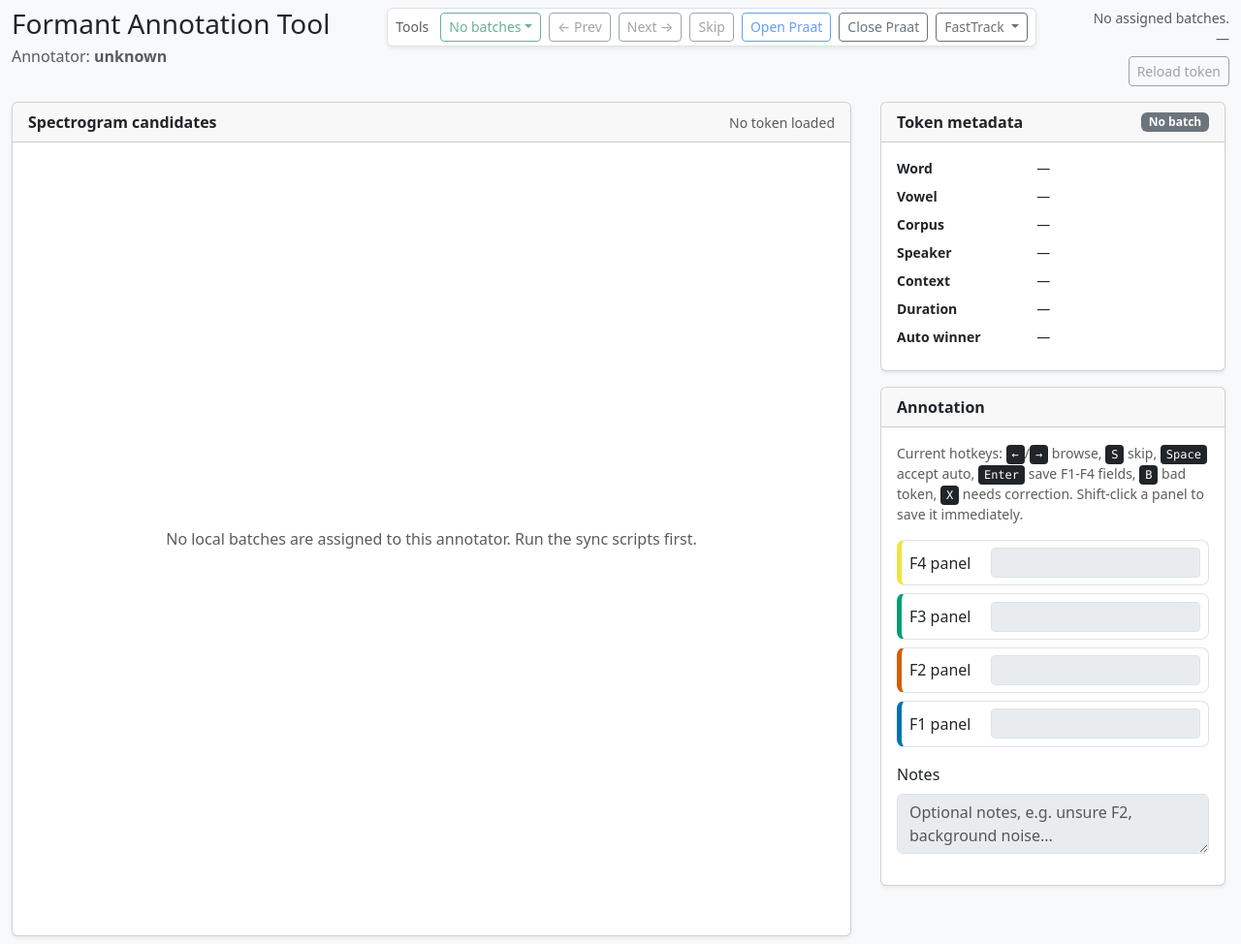
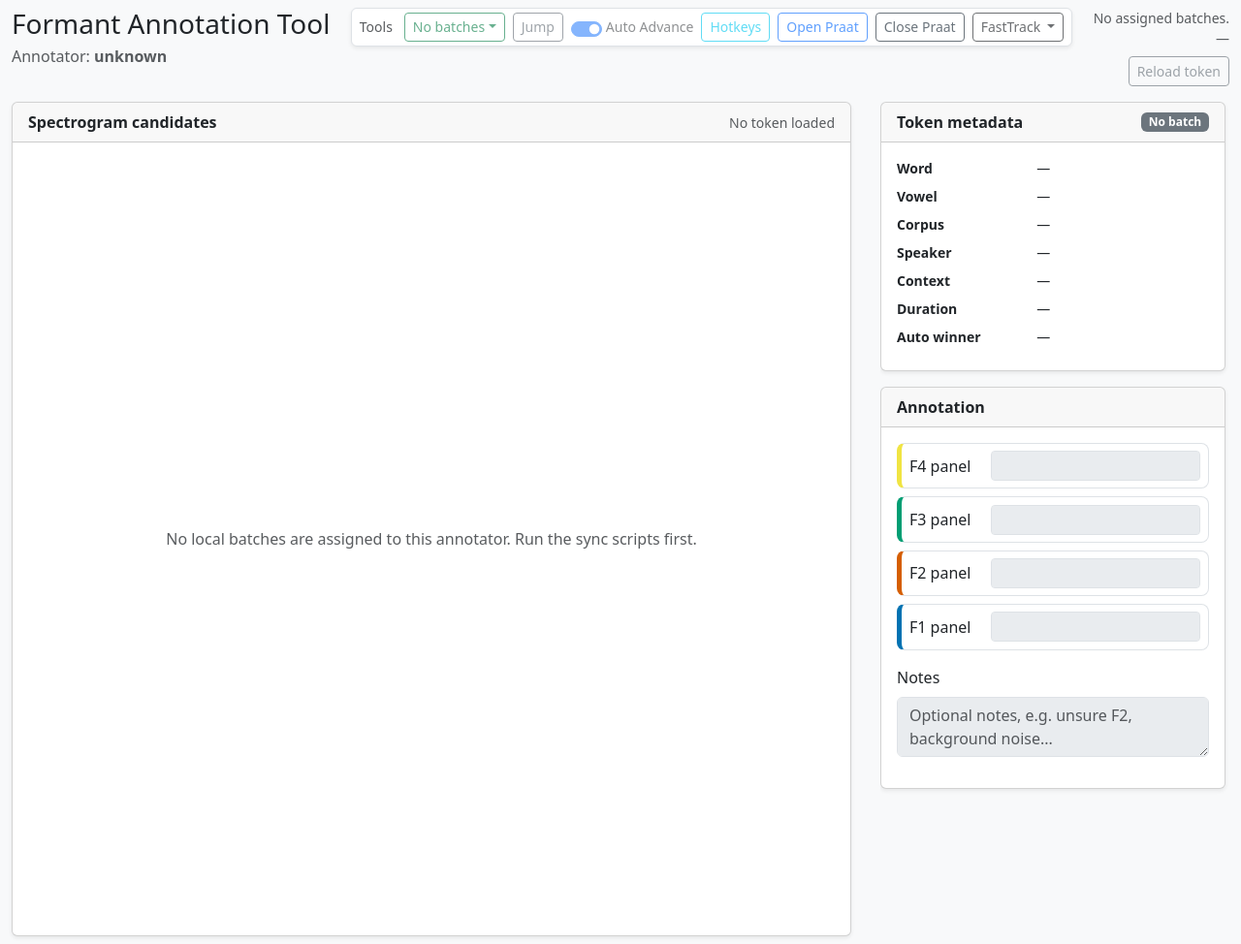
Before and after one commit to iangif/formant-annotation-tool, a FastAPI app: page / in a window 1280 px wide. Shown: the whole page at 97% size. Run offline with FastAPI, Linux system fonts and the light colour scheme; data that the repository does not hold is empty; some libraries are stand-ins or nearby versions.

Commit message:
Add alignment comments, add jump, add auto advance, disable rerunning fasttrack, add hotkeys button, revamp transitions

```diff
--- a/app/static/css/annotate.css
+++ b/app/static/css/annotate.css
@@ -213,3 +213,87 @@ kbd {
 #batch-position-label {
     font-variant-numeric: tabular-nums;
 }
+
+.auto-advance-switch {
+    display: flex;
+    align-items: center;
+    gap: 0.25rem;
+    white-space: nowrap;
+}
+
+.spectrogram-wrapper.transition-left.is-transitioning {
+    opacity: 0;
+    transform: translateX(24px);
+}
+
+.spectrogram-wrapper.transition-right.is-transitioning {
+    opacity: 0;
+    transform: translateX(-24px);
+}
+
+.spectrogram-wrapper.transition-left:not(.is-transitioning) {
+    animation: spectrogram-enter-from-left 140ms ease-out;
+}
+
+.spectrogram-wrapper.transition-right:not(.is-transitioning) {
+    animation: spectrogram-enter-from-right 140ms ease-out;
+}
+
+@keyframes spectrogram-enter-from-left {
+    from {
+        opacity: 0;
+        transform: translateX(-24px);
+    }
+    to {
+        opacity: 1;
+        transform: translateX(0);
+    }
+}
+
+@keyframes spectrogram-enter-from-right {
+    from {
+        opacity: 0;
+        transform: translateX(24px);
+    }
+    to {
+        opacity: 1;
+        transform: translateX(0);
+    }
+}
+
+.hotkeys-backdrop {
+    position: fixed;
+    inset: 0;
+    z-index: 1070;
+    display: flex;
+    align-items: center;
+    justify-content: center;
+    padding: 1rem;
+    background: rgba(0, 0, 0, 0.36);
+}
+
+.hotkeys-panel {
+    position: relative;
+    width: min(520px, 100%);
+    max-height: min(640px, 90dvh);
+    overflow-y: auto;
+    padding: 1.5rem;
+    border-radius: 1rem;
+    background: #fff;
+}
+
+.hotkeys-close {
+    position: absolute;
+    top: 1rem;
+    right: 1rem;
+}
+
+.hotkeys-list dt,
+.hotkeys-list dd {
+    padding-top: 0.35rem;
+    padding-bottom: 0.35rem;
+}
+
+#meta-alignment-comment {
+    white-space: pre-wrap;
+}
--- a/app/static/js/annotate/actions.js
+++ b/app/static/js/annotate/actions.js
@@ -1,8 +1,8 @@
 import { state } from "./state.js";
-import { setControlsEnabled, showToast, flashSaveConfirmation, fadeOutSpectrogram } from "./ui.js";
+import { setControlsEnabled, showToast, flashSaveConfirmation } from "./ui.js";
 import {
     closePraat,
-    loadNextUnfinishedOrBeginning,
+    jumpToNextUnannotatedToken,
     refreshBatches,
     updateCurrentBatchTokenSummaryFromLoadedToken,
 } from "./api.js";
@@ -54,8 +54,17 @@ export async function savePayload(payload) {
         renderBatchMenu();
         renderBatchProgress();
 
-        await fadeOutSpectrogram();
-        await loadNextUnfinishedOrBeginning();
+        if (state.autoAdvanceEnabled) {
+            const didJump = await jumpToNextUnannotatedToken();
+
+            if (!didJump) {
+                renderBatchProgress();
+                setControlsEnabled(true);
+            }
+        } else {
+            renderBatchProgress();
+            setControlsEnabled(true);
+        }
 
     } catch (error) {
         showToast(error.message, "danger");
--- a/app/static/js/annotate/api.js
+++ b/app/static/js/annotate/api.js
@@ -1,6 +1,6 @@
 import { elements, annotatorId } from "./dom.js";
 import { state } from "./state.js";
-import { setControlsEnabled } from "./ui.js";
+import { fadeOutSpectrogram, setControlsEnabled } from "./ui.js";
 import { hidePanelHoverOverlay } from "./spectrogram.js";
 import {
     renderBatchMenu,
@@ -103,13 +103,14 @@ export async function markBatchLastOpened(batchId) {
     );
 }
 
-export async function loadTokenAtIndex(index) {
+export async function loadTokenAtIndex(index, direction = 0) {
     if (state.currentBatchId === null) {
         throw new Error("No batch is currently open.");
     }
 
     setControlsEnabled(false);
     hidePanelHoverOverlay();
+    await fadeOutSpectrogram(direction);
 
     elements.emptyState.classList.remove("d-none");
     elements.emptyState.textContent = "Loading token...";
@@ -135,7 +136,7 @@ export async function openBatch(batchId, preferredIndex = null) {
     state.currentBatchProgress = state.batches.find((batch) => batch.id === batchId) || null;
     state.currentToken = null;
     state.currentBatchIndex = null;
-    state.skippedIndices = new Set();
+
 
     await markBatchLastOpened(batchId);
     await loadBatchTokens(batchId);
@@ -196,22 +197,34 @@ export function getAdjacentBatchIndex(direction) {
     return indices[nextPosition];
 }
 
-export function getNextUnfinishedIndexAfterCurrent() {
+export function getNextUnannotatedIndexAfterCurrent() {
     const indices = getSortedBatchIndices();
 
     if (indices.length === 0) {
         return null;
     }
 
-    const currentPosition = Math.max(0, indices.indexOf(state.currentBatchIndex));
-    const afterCurrent = indices.slice(currentPosition + 1);
+    const currentPosition = indices.indexOf(state.currentBatchIndex);
+    const safePosition = currentPosition === -1 ? 0 : currentPosition;
+    const orderedIndices = [
+        ...indices.slice(safePosition + 1),
+        ...indices.slice(0, safePosition + 1),
+    ];
 
-    const nextUnfinished = afterCurrent.find((index) => {
-        const summary = state.currentBatchTokens.find((token) => token.batch_index === index);
-        return summary && !summary.is_annotated && !state.skippedIndices.has(index);
-    });
+    return orderedIndices.find((index) => {
+        const summary = state.currentBatchTokens.find(
+            (token) => token.batch_index === index
+        );
+        return summary && !summary.is_annotated;
+    }) ?? null;
+}
 
-    return nextUnfinished ?? indices[0];
+function directionFromIndexChange(fromIndex, toIndex) {
+    if (fromIndex === null || toIndex === null || fromIndex === toIndex) {
+        return 0;
+    }
+
+    return toIndex > fromIndex ? 1 : -1;
 }
 
 export async function loadAdjacentToken(direction) {
@@ -221,25 +234,19 @@ export async function loadAdjacentToken(direction) {
         return;
     }
 
-    await loadTokenAtIndex(nextIndex);
+    await loadTokenAtIndex(nextIndex, direction);
 }
 
-export async function loadNextUnfinishedOrBeginning() {
-    const nextIndex = getNextUnfinishedIndexAfterCurrent();
+export async function jumpToNextUnannotatedToken() {
+    const nextIndex = getNextUnannotatedIndexAfterCurrent();
 
     if (nextIndex === null) {
-        return;
+        return false;
     }
 
-    await loadTokenAtIndex(nextIndex);
-}
-
-export async function skipCurrentToken() {
-    if (state.currentBatchIndex !== null) {
-        state.skippedIndices.add(state.currentBatchIndex);
-    }
-
-    await loadNextUnfinishedOrBeginning();
+    const direction = directionFromIndexChange(state.currentBatchIndex, nextIndex);
+    await loadTokenAtIndex(nextIndex, direction);
+    return true;
 }
 
 export async function reloadCurrentToken() {
--- a/app/static/js/annotate/dom.js
+++ b/app/static/js/annotate/dom.js
@@ -28,6 +28,8 @@ export const elements = {
     metaContext: document.getElementById("meta-context"),
     metaDuration: document.getElementById("meta-duration"),
     metaAutoWinner: document.getElementById("meta-auto-winner"),
+    metaAlignmentCommentLabel: document.getElementById("meta-alignment-comment-label"),
+    metaAlignmentComment: document.getElementById("meta-alignment-comment"),
 
     audioPlayer: document.getElementById("audio-player"),
 
@@ -40,9 +42,12 @@ export const elements = {
 
     batchMenuBtn: document.getElementById("batch-menu-btn"),
     batchMenu: document.getElementById("batch-menu"),
-    previousTokenBtn: document.getElementById("previous-token-btn"),
-    nextTokenBtn: document.getElementById("next-token-btn"),
-    skipTokenBtn: document.getElementById("skip-token-btn"),
+    jumpTokenBtn: document.getElementById("jump-token-btn"),
+    autoAdvanceToggle: document.getElementById("auto-advance-toggle"),
+    hotkeysBtn: document.getElementById("hotkeys-btn"),
+    hotkeysBackdrop: document.getElementById("hotkeys-backdrop"),
+    hotkeysPanel: document.getElementById("hotkeys-panel"),
+    closeHotkeysBtn: document.getElementById("close-hotkeys-btn"),
 
     reloadTokenBtn: document.getElementById("reload-token-btn"),
     openPraatBtn: document.getElementById("open-praat-btn"),
--- a/app/static/js/annotate/keyboard.js
+++ b/app/static/js/annotate/keyboard.js
@@ -4,8 +4,9 @@ import {
     saveNeedsCorrection,
     saveCurrentPanelFields,
 } from "./actions.js";
-import { loadAdjacentToken, skipCurrentToken } from "./api.js";
-import { showToast } from "./ui.js";
+import { loadAdjacentToken } from "./api.js";
+import { state } from "./state.js";
+import { closeHotkeysPanel, showToast } from "./ui.js";
 
 /**
  * Ignore hotkeys while the user is typing into form fields.
@@ -27,6 +28,14 @@ async function runShortcut(callback) {
 
 export function registerKeyboardShortcuts() {
     document.addEventListener("keydown", (event) => {
+        if (state.hotkeysPanelOpen) {
+            if (event.key === "Escape") {
+                event.preventDefault();
+                closeHotkeysPanel();
+            }
+            return;
+        }
+
         if (event.key === "Enter") {
             event.preventDefault();
             runShortcut(saveCurrentPanelFields);
@@ -49,12 +58,6 @@ export function registerKeyboardShortcuts() {
             return;
         }
 
-        if (event.key.toLowerCase() === "s") {
-            event.preventDefault();
-            runShortcut(skipCurrentToken);
-            return;
-        }
-
         if (event.code === "Space") {
             event.preventDefault();
             runShortcut(saveAcceptAuto);
--- a/app/static/js/annotate/main.js
+++ b/app/static/js/annotate/main.js
@@ -1,14 +1,20 @@
 import { elements } from "./dom.js";
 import { state } from "./state.js";
-import { showToast, setControlsEnabled } from "./ui.js";
+import {
+    closeHotkeysPanel,
+    openHotkeysPanel,
+    persistAutoAdvancePreference,
+    restoreAutoAdvancePreference,
+    showToast,
+    setControlsEnabled,
+} from "./ui.js";
 import {
     initializeBatches,
     openBatch,
     openCurrentTokenInPraat,
     closePraat,
-    loadAdjacentToken,
+    jumpToNextUnannotatedToken,
     reloadCurrentToken,
-    skipCurrentToken,
 } from "./api.js";
 import { registerSpectrogramEvents } from "./spectrogram.js";
 import { registerKeyboardShortcuts } from "./keyboard.js";
@@ -35,27 +41,25 @@ function registerButtonEvents() {
         }
     });
 
-    elements.previousTokenBtn.addEventListener("click", async () => {
+    elements.jumpTokenBtn.addEventListener("click", async () => {
         try {
-            await loadAdjacentToken(-1);
+            await jumpToNextUnannotatedToken();
         } catch (error) {
             showToast(error.message, "danger");
         }
     });
 
-    elements.nextTokenBtn.addEventListener("click", async () => {
-        try {
-            await loadAdjacentToken(1);
-        } catch (error) {
-            showToast(error.message, "danger");
-        }
+    elements.autoAdvanceToggle.addEventListener("change", () => {
+        persistAutoAdvancePreference();
     });
 
-    elements.skipTokenBtn.addEventListener("click", async () => {
-        try {
-            await skipCurrentToken();
-        } catch (error) {
-            showToast(error.message, "danger");
+    elements.hotkeysBtn.addEventListener("click", openHotkeysPanel);
+
+    elements.closeHotkeysBtn.addEventListener("click", closeHotkeysPanel);
+
+    elements.hotkeysBackdrop.addEventListener("click", (event) => {
+        if (event.target === elements.hotkeysBackdrop) {
+            closeHotkeysPanel();
         }
     });
 
@@ -102,6 +106,7 @@ function registerButtonEvents() {
 }
 
 async function main() {
+    restoreAutoAdvancePreference();
     registerButtonEvents();
     registerFastTrackEvents();
     registerPanelInputEvents();
--- a/app/static/js/annotate/render.js
+++ b/app/static/js/annotate/render.js
@@ -25,6 +25,9 @@ function clearTokenDisplay(message) {
     elements.metaContext.textContent = "—";
     elements.metaDuration.textContent = "—";
     elements.metaAutoWinner.textContent = "—";
+    elements.metaAlignmentCommentLabel.classList.add("d-none");
+    elements.metaAlignmentComment.classList.add("d-none");
+    elements.metaAlignmentComment.textContent = "—";
 
     elements.audioPlayer.classList.add("d-none");
     elements.audioPlayer.removeAttribute("src");
@@ -159,6 +162,16 @@ export function renderToken(token) {
 
     elements.metaAutoWinner.textContent = autoWinner;
 
+    if (token.alignment_comment) {
+        elements.metaAlignmentComment.textContent = token.alignment_comment;
+        elements.metaAlignmentCommentLabel.classList.remove("d-none");
+        elements.metaAlignmentComment.classList.remove("d-none");
+    } else {
+        elements.metaAlignmentComment.textContent = "—";
+        elements.metaAlignmentCommentLabel.classList.add("d-none");
+        elements.metaAlignmentComment.classList.add("d-none");
+    }
+
     prefillAnnotationFields(token);
     renderTokenStatus(token);
     renderBatchProgress();
--- a/app/static/js/annotate/state.js
+++ b/app/static/js/annotate/state.js
@@ -8,7 +8,10 @@ export const state = {
     currentBatchProgress: null,
     currentBatchTokens: [],
     currentBatchIndex: null,
-    skippedIndices: new Set(),
+
+    autoAdvanceEnabled: true,
+    hotkeysPanelOpen: false,
+    navigationDirection: 0,
 
     displayedImageSource: "original",
     displayedAutoWinnerPanel: null,
--- a/app/templates/annotate.html
+++ b/app/templates/annotate.html
@@ -53,16 +53,25 @@
                             ></ul>
                         </div>
 
-                        <button id="previous-token-btn" class="btn btn-outline-secondary btn-sm" disabled>
-                            ← Prev
+                        <button id="jump-token-btn" class="btn btn-outline-secondary btn-sm" disabled>
+                            Jump
                         </button>
 
-                        <button id="next-token-btn" class="btn btn-outline-secondary btn-sm" disabled>
-                            Next →
-                        </button>
+                        <div class="form-check form-switch auto-advance-switch mb-0">
+                            <input
+                                id="auto-advance-toggle"
+                                class="form-check-input"
+                                type="checkbox"
+                                role="switch"
+                                checked
+                            >
+                            <label class="form-check-label small" for="auto-advance-toggle">
+                                Auto Advance
+                            </label>
+                        </div>
 
-                        <button id="skip-token-btn" class="btn btn-outline-secondary btn-sm" disabled>
-                            Skip
+                        <button id="hotkeys-btn" class="btn btn-outline-info btn-sm">
+                            Hotkeys
                         </button>
 
                         <button id="open-praat-btn" class="btn btn-outline-primary btn-sm" disabled>
@@ -124,7 +133,12 @@
                                 </div>
 
                                 <div class="d-grid gap-2">
-                                    <button id="generate-fasttrack-btn" class="btn btn-primary btn-sm">
+                                    <button
+                                        id="generate-fasttrack-btn"
+                                        class="btn btn-primary btn-sm"
+                                        disabled
+                                        title="FastTrack reruns are temporarily disabled."
+                                    >
                                         Generate
                                     </button>
 
@@ -235,6 +249,9 @@
 
                             <dt class="col-5">Auto winner</dt>
                             <dd id="meta-auto-winner" class="col-7">—</dd>
+
+                            <dt id="meta-alignment-comment-label" class="col-5 d-none">Alignment comment</dt>
+                            <dd id="meta-alignment-comment" class="col-7 d-none">—</dd>
                         </dl>
 
                         <audio id="audio-player" class="w-100 mt-3 d-none" controls></audio>
@@ -247,17 +264,6 @@
                     </div>
 
                     <div class="card-body">
-                        <p class="small text-muted">
-                            Current hotkeys:
-                            <kbd>←</kbd>/<kbd>→</kbd> browse,
-                            <kbd>S</kbd> skip,
-                            <kbd>Space</kbd> accept auto,
-                            <kbd>Enter</kbd> save F1-F4 fields,
-                            <kbd>B</kbd> bad token,
-                            <kbd>X</kbd> needs correction.
-                            Shift-click a panel to save it immediately.
-                        </p>
-
                         <div class="formant-panel-stack mb-3">
                             <div class="formant-row formant-f4">
                                 <label for="panel-f4" class="form-label mb-0">F4 panel</label>
@@ -311,6 +317,38 @@
         </div>
     </main>
 
+        <div id="hotkeys-backdrop" class="hotkeys-backdrop d-none" aria-hidden="true">
+            <section
+                id="hotkeys-panel"
+                class="hotkeys-panel shadow-lg"
+                role="dialog"
+                aria-modal="true"
+                aria-labelledby="hotkeys-title"
+            >
+                <button id="close-hotkeys-btn" class="btn-close hotkeys-close" type="button" aria-label="Close hotkeys"></button>
+                <h2 id="hotkeys-title" class="h5 mb-3">Hotkeys</h2>
+                <dl class="row small mb-0 hotkeys-list">
+                    <dt class="col-4"><kbd>←</kbd> / <kbd>→</kbd></dt>
+                    <dd class="col-8">Browse previous or next token without saving.</dd>
+
+                    <dt class="col-4"><kbd>Space</kbd></dt>
+                    <dd class="col-8">Accept the auto winner.</dd>
+
+                    <dt class="col-4"><kbd>Enter</kbd></dt>
+                    <dd class="col-8">Save the current F1-F4 panel fields.</dd>
+
+                    <dt class="col-4"><kbd>B</kbd></dt>
+                    <dd class="col-8">Mark the token as bad.</dd>
+
+                    <dt class="col-4"><kbd>X</kbd></dt>
+                    <dd class="col-8">Mark the token as needing correction.</dd>
+
+                    <dt class="col-4">Shift-click panel</dt>
+                    <dd class="col-8">Set all panel fields to that panel and save immediately.</dd>
+                </dl>
+            </section>
+        </div>
+
     <script src="https://cdn.jsdelivr.net/npm/bootstrap@5.3.3/dist/js/bootstrap.bundle.min.js"></script>
     <script type="module" src="/static/js/annotate/main.js"></script>
 </body>
```
Also changed, not shown: app/static/js/annotate/ui.js (+52 -6 lines).
